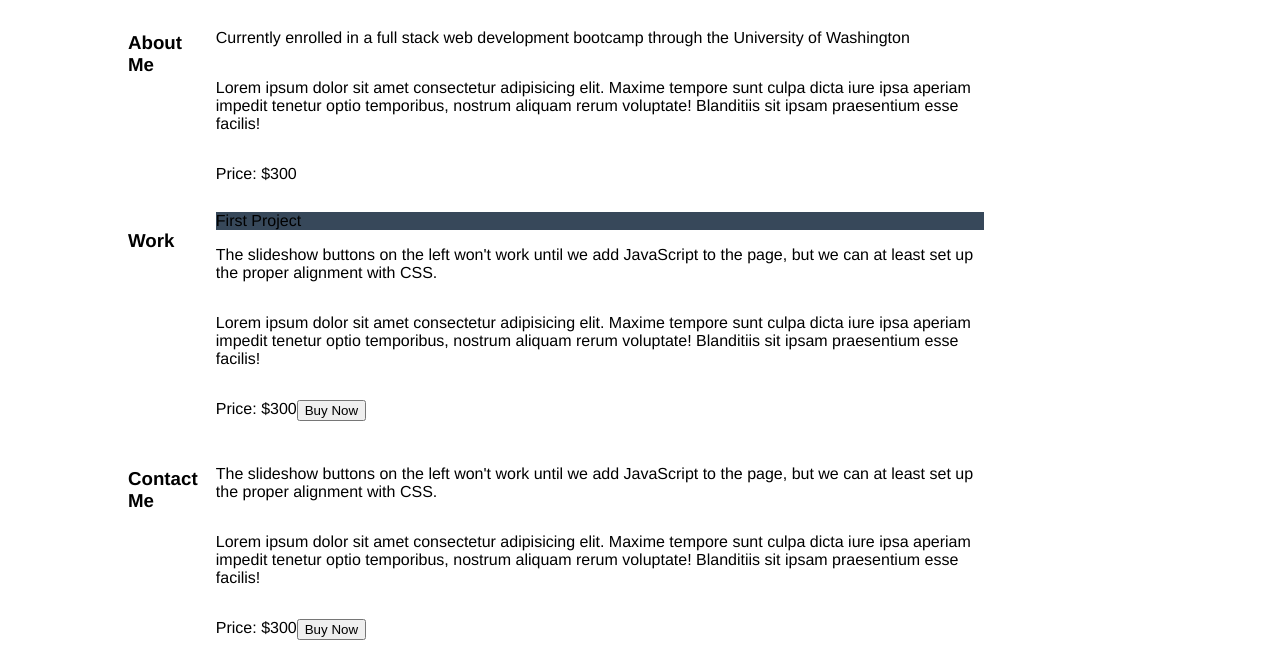
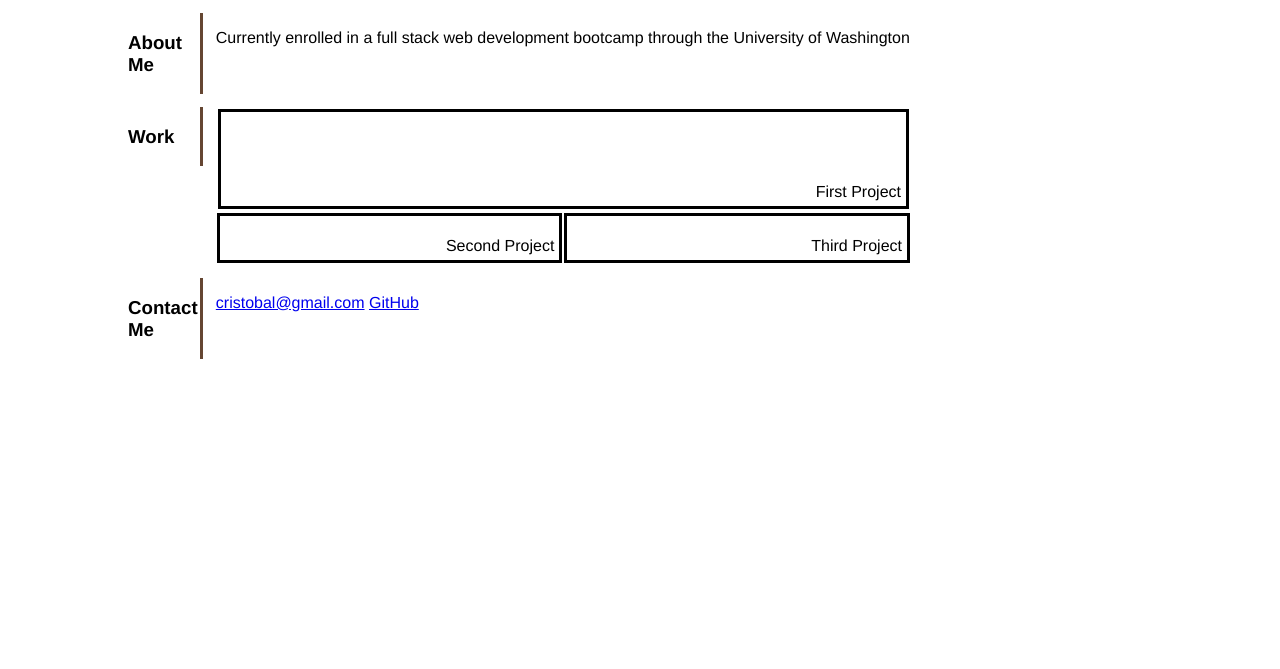
Before and after one commit to CM-GDev/Portfolio, a plain HTML site: page index.html in a window 1280 px wide. Shown: the part 254-923 px from the top of the page. After the commit the page ends 800 px from the top, so only its background shows below. Drawn offline with Linux system fonts and the light colour scheme.

Commit message:
added containers for work section

```diff
--- a/assets/css/style.css
+++ b/assets/css/style.css
@@ -70,6 +70,9 @@
     flex-wrap: wrap;
     margin-left: 10%;
     width: 75px;
+    height: auto;
+    border-right-style: solid;
+    border-color: #654632;
   }
 
   .product-image {
@@ -83,10 +86,27 @@
     flex: 0 0 60%;
   }
 
-  #first-project {
-      width: 100%;
-      background: #37485a;
+  #full-block {
+      display: flex;
+      justify-content: flex-end;
+      align-items: flex-end;
+      width: 90%;
+      border-style: solid;
+      padding: 5px;
+      margin: 2px;
+      height: 100px;
   }
+
+  #half-block {
+    display: flex;
+    justify-content: flex-end;
+    align-items: flex-end;
+    width: 45%;
+    border-style: solid;
+    padding: 5px;
+    margin: 2px 1px;
+    height: 50px;
+}
 
   @media screen and (max-width: 768px) {
     main,
--- a/index.html
+++ b/index.html
@@ -32,22 +32,16 @@
         </section>
         <section class="info-text">
           <p>Currently enrolled in a full stack web development bootcamp through the University of Washington</p>
-          <p>Lorem ipsum dolor sit amet consectetur adipisicing elit. Maxime tempore sunt culpa dicta iure ipsa aperiam impedit tenetur optio temporibus, nostrum aliquam rerum voluptate! Blanditiis sit ipsam praesentium esse facilis!</p>
-          <p>Price: $300</p>
         </section>
       </article>
       <article class="info">
         <section class="info-headings">
          <h1>Work</h1>
         </section>
-        <section class="info-text">
-            <div id="first-project">First Project</div>
-          <p>The slideshow buttons on the left won't work until we add JavaScript to the page, but we can at least set up the proper alignment with CSS.</p>
-          <p>Lorem ipsum dolor sit amet consectetur adipisicing elit. Maxime tempore sunt culpa dicta iure ipsa aperiam impedit tenetur optio temporibus, nostrum aliquam rerum voluptate! Blanditiis sit ipsam praesentium esse facilis!</p>
-          <p>Price: $300</p>
-          <p>
-            <button>Buy Now</button>
-          </p>
+        <section class="info-text projects">
+            <div id="full-block">First Project</div>
+            <div id="half-block">Second Project</div>
+            <div id="half-block">Third Project</div>
         </section>
       </article>
       <article class="info">
@@ -55,12 +49,10 @@
           <h1>Contact Me</h1>
         </section>
         <section class="info-text">
-          <p>The slideshow buttons on the left won't work until we add JavaScript to the page, but we can at least set up the proper alignment with CSS.</p>
-          <p>Lorem ipsum dolor sit amet consectetur adipisicing elit. Maxime tempore sunt culpa dicta iure ipsa aperiam impedit tenetur optio temporibus, nostrum aliquam rerum voluptate! Blanditiis sit ipsam praesentium esse facilis!</p>
-          <p>Price: $300</p>
-          <p>
-            <button>Buy Now</button>
-          </p>
+            <p>
+                <a href="#">cristobal@gmail.com</a>
+                <a href="#">GitHub</a>
+            </p>
         </section>
       </article>
     </main>
```
Also changed, not shown: assets/images/lake.jpeg (added), 1 other file.
